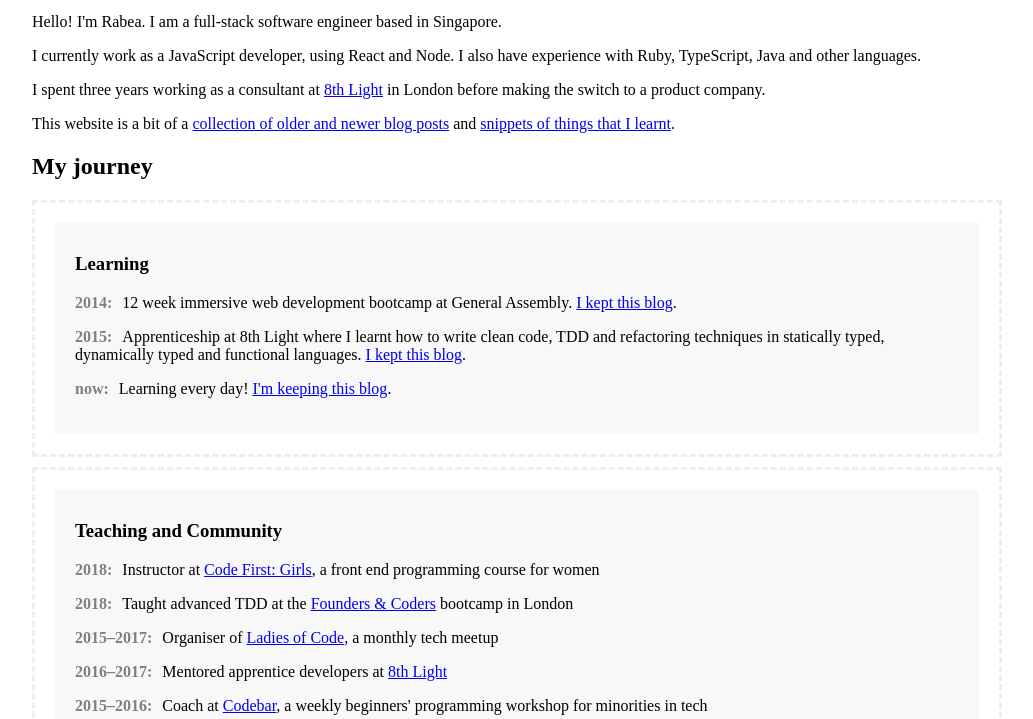
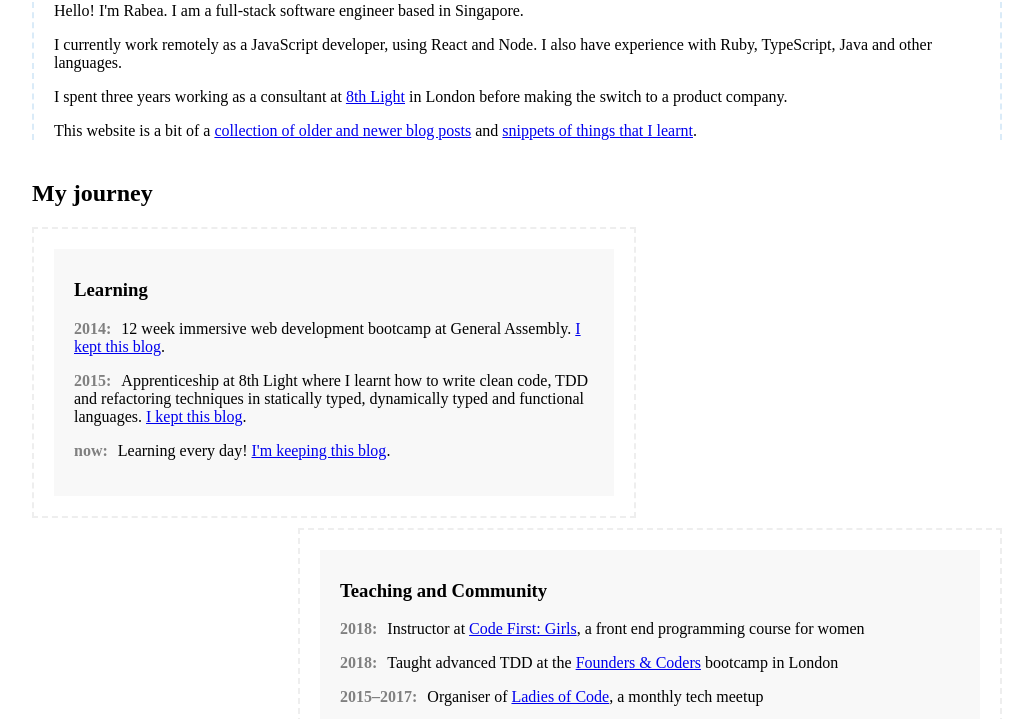
Before and after one commit to RabeaGleissner/personal-website, a Gatsby site: page /about-me in a window 1280 px wide. Shown: the part 103-822 px from the top of the page, without its empty margins (123-1156 px from the left). Built offline with nearby package versions, Linux system fonts and the light colour scheme; Gatsby itself is replaced by a stand-in of ours.

Commit message:
Styling for larger screen sizes

```diff
--- a/src/pages/about-me.js
+++ b/src/pages/about-me.js
@@ -7,12 +7,19 @@ import "./about-me.scss"
 export default() => {
   return (
     <Layout>
+      <section class="about-me-intro">
           <h1 className="about-me-title">About me</h1>
+          <div className="about-me-intro-content">
+          <div class="about-me-intro-inner">
             <p>Hello! I'm Rabea. I am a full-stack software engineer based in Singapore.</p>
-      <p>I currently work as a JavaScript developer, using React and Node. I also have experience with Ruby, TypeScript, Java and other languages.</p>
+            <p>I currently work remotely as a JavaScript developer, using React and Node. I also have experience with Ruby, TypeScript, Java and other languages.</p>
             <p>I spent three years working as a consultant at <a href="http://8thlight.com">8th Light</a> in London before making the switch to a product company.</p>
             <p>This website is a bit of a <Link to="/blog-index/">collection of older and newer blog posts</Link> and <Link to="/til-index/">snippets of things that I learnt</Link>.</p>
+          </div>
+        </div>
+      </section>
       <h2>My journey</h2>
+      <div className="my-journey-container">
         <section className="journey-box">
           <div className="journey-box-inner">
             <h3 className="journey-box-title">Learning</h3>
@@ -40,6 +47,7 @@ export default() => {
             <p><span>2015</span>Junior developer at <a href="https://www.dkfindout.com/">Dorling Kindersley</a></p>
           </div>
         </section>
+    </div>
   </Layout>
   )
 }
--- a/src/pages/about-me.scss
+++ b/src/pages/about-me.scss
@@ -1,7 +1,11 @@
 @import './common.scss';
 
+.about-me-intro {
+  margin-bottom: 40px;
+}
+
 .journey-box {
-  border: 3px dashed $layoutBorderColour;
+  border: 2px dashed $layoutBorderColour;
   background-color: white;
   margin-bottom: 10px;
 }
@@ -25,6 +29,29 @@
 }
 
 @media only screen and (min-width:750px) {
+  .about-me-intro-content {
+    border-right: 2px dashed $homeTriangleColour;
+    border-left: 2px dashed $homeTriangleColour;
+  }
+  .about-me-intro-inner {
+    padding: 0 20px;
+  }
+  .my-journey-container {
+    display: flex;
+    flex-direction: column;
+  }
+
+  .journey-box {
+    max-width: 600px;
+    &:first-child {
+      align-self: flex-start;
+    }
+    &:nth-child(2) {
+      max-width: 700px;
+      align-self: flex-end;
+    }
+  }
+
   .journey-box-inner {
     padding: 20px;
     margin: 20px;
```
Lines whose indentation alone changed are shown as unchanged.
